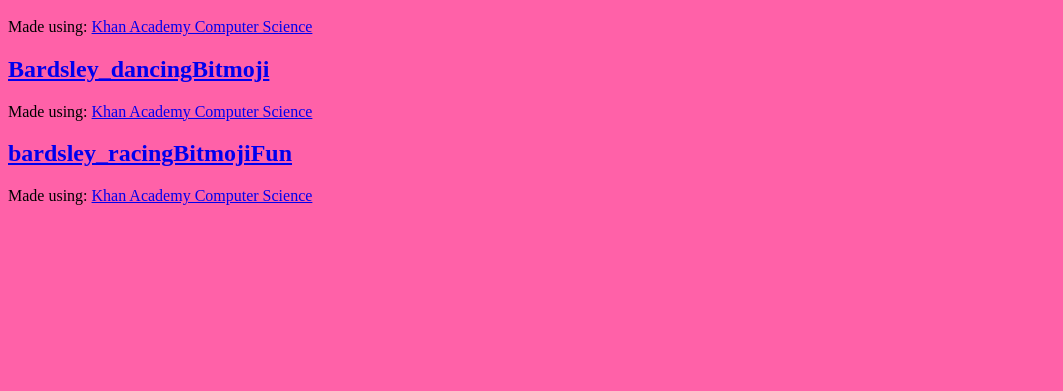
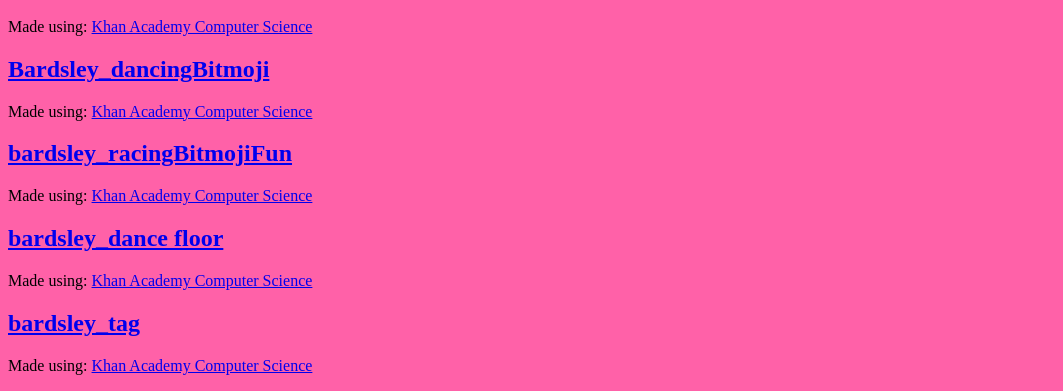
Before and after one commit to emilybardsley/emilybardsley.github.io, a plain HTML site: page my website/javascript.html in a window 1280 px wide. Shown: the part 474-865 px from the top of the page, without its empty margins (0-1063 px from the left). Before the commit the page ends 800 px from the top, so only its background shows below. Drawn offline with Linux system fonts and the light colour scheme; a script that the page names is missing.

Commit message:
Add files via upload

```diff
--- a/my website/javascript.html
+++ b/my website/javascript.html
@@ -29,7 +29,8 @@
     <h2><a href="https://www.khanacademy.org/computer-programming/bardsley_bitmoji/4706368868892672">Bardsley_bitmoji</a></h2><script src="https://www.khanacademy.org/computer-programming/bardsley_bitmoji/4706368868892672/embed.js?editor=yes&buttons=yes&author=yes&embed=yes"></script><p>Made using: <a href="http://www.khanacademy.org/computer-programming">Khan Academy Computer Science</a></p>
     <h2><a href="https://www.khanacademy.org/computer-programming/bardsley_dancingbitmoji/5817621276311552">Bardsley_dancingBitmoji</a></h2><script src="https://www.khanacademy.org/computer-programming/bardsley_dancingbitmoji/5817621276311552/embed.js?editor=yes&buttons=yes&author=yes&embed=yes"></script><p>Made using: <a href="http://www.khanacademy.org/computer-programming">Khan Academy Computer Science</a></p>
     <h2><a href="https://www.khanacademy.org/computer-programming/bardsley_racingbitmojifun/6192671456280576">bardsley_racingBitmojiFun</a></h2><script src="https://www.khanacademy.org/computer-programming/bardsley_racingbitmojifun/6192671456280576/embed.js?editor=yes&buttons=yes&author=yes&embed=yes"></script><p>Made using: <a href="http://www.khanacademy.org/computer-programming">Khan Academy Computer Science</a></p>
-
+    <h2><a href="https://www.khanacademy.org/computer-programming/dance-floor/5269233084448768">bardsley_dance floor</a></h2><script src="https://www.khanacademy.org/computer-programming/dance-floor/5269233084448768/embed.js?editor=yes&buttons=yes&author=yes&embed=yes"></script><p>Made using: <a href="http://www.khanacademy.org/computer-programming">Khan Academy Computer Science</a></p>
+    <h2><a href="https://www.khanacademy.org/computer-programming/bardsley_tag/6033231807561728">bardsley_tag</a></h2><script src="https://www.khanacademy.org/computer-programming/bardsley_tag/6033231807561728/embed.js?editor=yes&buttons=yes&author=yes&embed=yes"></script><p>Made using: <a href="http://www.khanacademy.org/computer-programming">Khan Academy Computer Science</a></p>
 
 </body>
 </html>
```
Also changed, not shown: about me.png (added).
